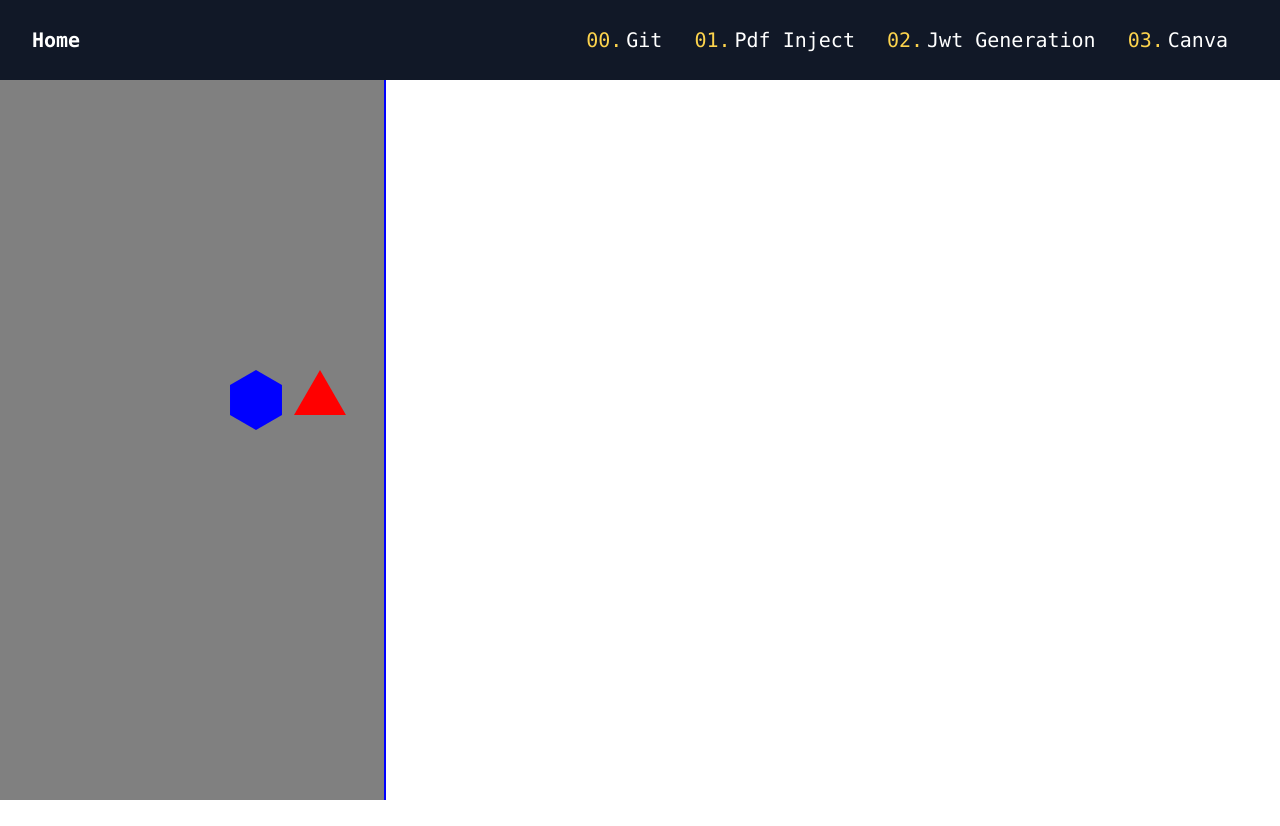
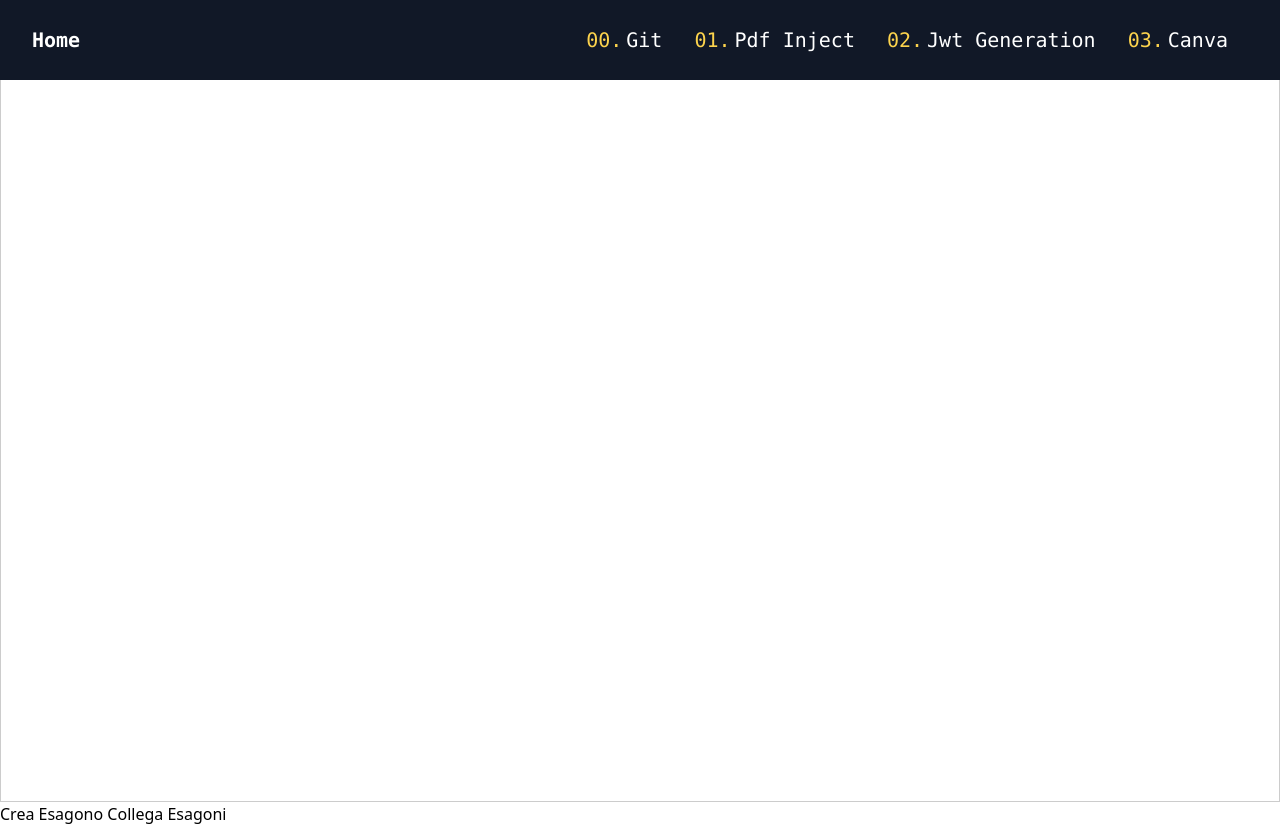
Before and after one commit to vincenzo-ingenito/fse-tools, a SvelteKit app: page /canva in a window 1280 px wide. Before the commit the page ends 800 px from the top, so only its background shows below. Built offline with nearby package versions, Linux system fonts and the light colour scheme.

Commit message:
feat: Add kanva exagon

```diff
--- a/package.json
+++ b/package.json
@@ -40,6 +40,7 @@
 		"node-forge": "^1.3.1",
 		"pdf-lib": "^1.17.1",
 		"pem-jwk": "^2.0.0",
-		"pkijs": "^3.0.15"
+		"pkijs": "^3.0.15",
+		"svelte-dialog": "^0.2.0"
 	}
 }
--- a/src/routes/canva/+page.svelte
+++ b/src/routes/canva/+page.svelte
@@ -1,90 +1,21 @@
 <script>
+  import { onMount, onDestroy } from 'svelte';
+  import { writable } from 'svelte/store';
   import Konva from 'konva';
-  import { onMount } from 'svelte';
+
 
   let stage;
   let layer;
-  let groupLeftColumn;
-  let groupRightColumn;
-  let groupShape;
-  let blueShape;
-  let redShape;
-  let isDraggingToRight = false;
-  let isDraggingRed = false;
+  let hexagons = [];
+  let arrows = [];
+  let arrowObject = writable({});
 
-  let initialShapePosition = { x: 0, y: 0 };
-  let initialRedShapePosition = { x: 0, y: 0 };
+  // Abbonati agli aggiornamenti di arrowObject
+  let unsubscribe = arrowObject.subscribe(value => {
+    console.log('arrowObject:', value);
+  });
 
   onMount(() => {
-    const handleDragStart = (shape) => {
-      initialShapePosition = { x: shape.x(), y: shape.y() };
-      isDraggingToRight = false;
-    };
-
-    const handleDragEnd = (shape) => {
-      if (isDraggingToRight) {
-        const clonedShape = shape.clone({ draggable: true });
-        const deleteIcon = new Konva.Text({
-          x: 0,
-          y: -15,
-          text: 'X',
-          fontSize: 18,
-          fontFamily: 'Arial',
-          fill: 'red',
-          width: 20,
-          align: 'center',
-          draggable: false,
-          listening: true,
-        });
-        const group = new Konva.Group({
-          draggable: true,
-        });
-
-        group.add(clonedShape);
-        group.add(deleteIcon);
-
-        groupRightColumn.add(group);
-        layer.batchDraw();
-
-        shape.position(initialShapePosition);
-        layer.batchDraw();
-      } else {
-        shape.position(initialShapePosition);
-        layer.batchDraw();
-      }
-    };
-
-    const handleDragMove = (event, shape) => {
-      if (shape.x() > window.innerWidth * 0.3) {
-        isDraggingToRight = true;
-      } else {
-        isDraggingToRight = false;
-      }
-    };
-
-    const handleDeleteIconClick = (event) => {
-      const clickedShape = event.target.getParent();
-      clickedShape.destroy();
-      layer.batchDraw();
-    };
-
-    const setupShape = (shape, initialX, group) => {
-      shape.on('dragstart', () => handleDragStart(shape));
-      shape.on('dragend', () => handleDragEnd(shape));
-      shape.on('dragmove', (event) => handleDragMove(event, shape));
-
-      layer.on('click', (event) => {
-        const clickedShape = event.target;
-        if (clickedShape.getClassName() === 'Text' && clickedShape.text() === 'X') {
-          handleDeleteIconClick(event);
-        }
-      });
-
-      group.add(shape);
-
-      return shape;
-    };
-
     stage = new Konva.Stage({
       container: 'container',
       width: window.innerWidth,
@@ -93,88 +24,96 @@
 
     layer = new Konva.Layer();
     stage.add(layer);
+  });
 
-    groupLeftColumn = new Konva.Group();
-    layer.add(groupLeftColumn);
+  function createHexagon() {
+    const hexagonName = prompt('Inserisci il nome per l\'esagono:');
+    if (!hexagonName) {
+      alert('Il nome non può essere vuoto. Riprova.');
+      return;
+    }
 
-    const leftRect = new Konva.Rect({
-      x: 0,
-      y: 0,
-      fill: 'gray',
-      width: window.innerWidth * 0.3,
-      height: window.innerHeight,
+    const hexagon = new Konva.RegularPolygon({
+      x: Math.random() * stage.width(),
+      y: Math.random() * stage.height(),
+      sides: 6,
+      radius: 50,
+      fill: getRandomColor(),
+      draggable: true,
+      name: hexagonName,
     });
-    groupLeftColumn.add(leftRect);
 
-    groupRightColumn = new Konva.Group();
-    layer.add(groupRightColumn);
+    layer.add(hexagon);
+    hexagons = [...hexagons, hexagon];
 
-    const rightRect = new Konva.Rect({
-      x: window.innerWidth * 0.3,
-      y: 0,
-      fill: 'white',
-      width: window.innerWidth * 0.7,
-      height: window.innerHeight,
+    // Aggiorna l'oggetto arrowObject
+    arrowObject.update(obj => {
+      obj[hexagonName] = { id: hexagonName, link: [] };
+      return obj;
     });
-    groupRightColumn.add(rightRect);
 
-    const blueBorder = new Konva.Rect({
-      x: window.innerWidth * 0.3,
-      y: 0,
-      fill: 'blue',
-      width: 2,
-      height: window.innerHeight,
+    layer.draw();
+  }
+
+  function connectHexagons() {
+    const hexagonName1 = prompt('Inserisci il nome del primo esagono:');
+    const hexagonName2 = prompt('Inserisci il nome del secondo esagono:');
+
+    const hexagon1 = findHexagonByName(hexagonName1);
+    const hexagon2 = findHexagonByName(hexagonName2);
+
+    if (!hexagon1 || !hexagon2) {
+      alert('Uno o entrambi gli esagoni con i nomi forniti non sono presenti.');
+      return;
+    }
+
+    const arrow = new Konva.Arrow({
+      points: [hexagon1.x() + hexagon1.width() / 2, hexagon1.y(),
+               hexagon2.x() - hexagon2.width() / 2, hexagon2.y()],
+      pointerLength: 10,
+      pointerWidth: 10,
+      fill: 'red',
+      stroke: 'red',
+      strokeWidth: 2,
     });
-    layer.add(blueBorder);
 
-    groupShape = new Konva.Group();
-    layer.add(groupShape);
+    layer.add(arrow);
+    arrows = [...arrows, arrow];
+    layer.draw();
 
-    const initialShapeX = window.innerWidth * 0.2; // Different initial X position for hexagon
-    const initialShapeY = window.innerHeight / 2;
+    // Aggiorna l'oggetto arrowObject con i collegamenti
+    arrowObject.update(obj => {
+      obj[hexagonName1].link.push({ to: hexagonName2 });
+      obj[hexagonName2].link.push({ from: hexagonName1 });
+      return obj;
+    });
+  }
 
-    blueShape = setupShape(
-      new Konva.RegularPolygon({
-        x: initialShapeX,
-        y: initialShapeY,
-        sides: 6,
-        fill: 'blue',
-        radius: 30,
-        draggable: true,
-      }),
-      initialShapeX,
-      groupShape
-    );
+  function findHexagonByName(name) {
+    return hexagons.find(hexagon => hexagon.name() === name);
+  }
 
-    // New red triangle shape
-    const groupRedShape = new Konva.Group();
-    layer.add(groupRedShape);
+  function getRandomColor() {
+    const letters = '0123456789ABCDEF';
+    let color = '#';
+    for (let i = 0; i < 6; i++) {
+      color += letters[Math.floor(Math.random() * 16)];
+    }
+    return color;
+  }
 
-    const initialRedShapeX = window.innerWidth * 0.25; // Different initial X position for arrow
-    const initialRedShapeY = window.innerHeight / 2;
-
-    redShape = setupShape(
-      new Konva.RegularPolygon({
-        x: initialRedShapeX,
-        y: initialRedShapeY,
-        sides: 3,
-        fill: 'red',
-        radius: 30,
-        draggable: true,
-      }),
-      initialRedShapeX,
-      groupRedShape
-    );
+  // Pulisci l'abbonamento quando il componente viene distrutto
+  onDestroy(() => {
+    unsubscribe();
   });
 </script>
 
 <style>
-  body {
-    margin: 0;
-    padding: 0;
-    overflow: hidden;
-    background-color: #f0f0f0;
+  #container {
+    border: 1px solid #ccc;
   }
 </style>
 
 <div id="container"></div>
+<button on:click={createHexagon}>Crea Esagono</button>
+<button on:click={connectHexagons}>Collega Esagoni</button>
```
Also changed, not shown: 1 other file (tests, documents, lock files or other folders).
